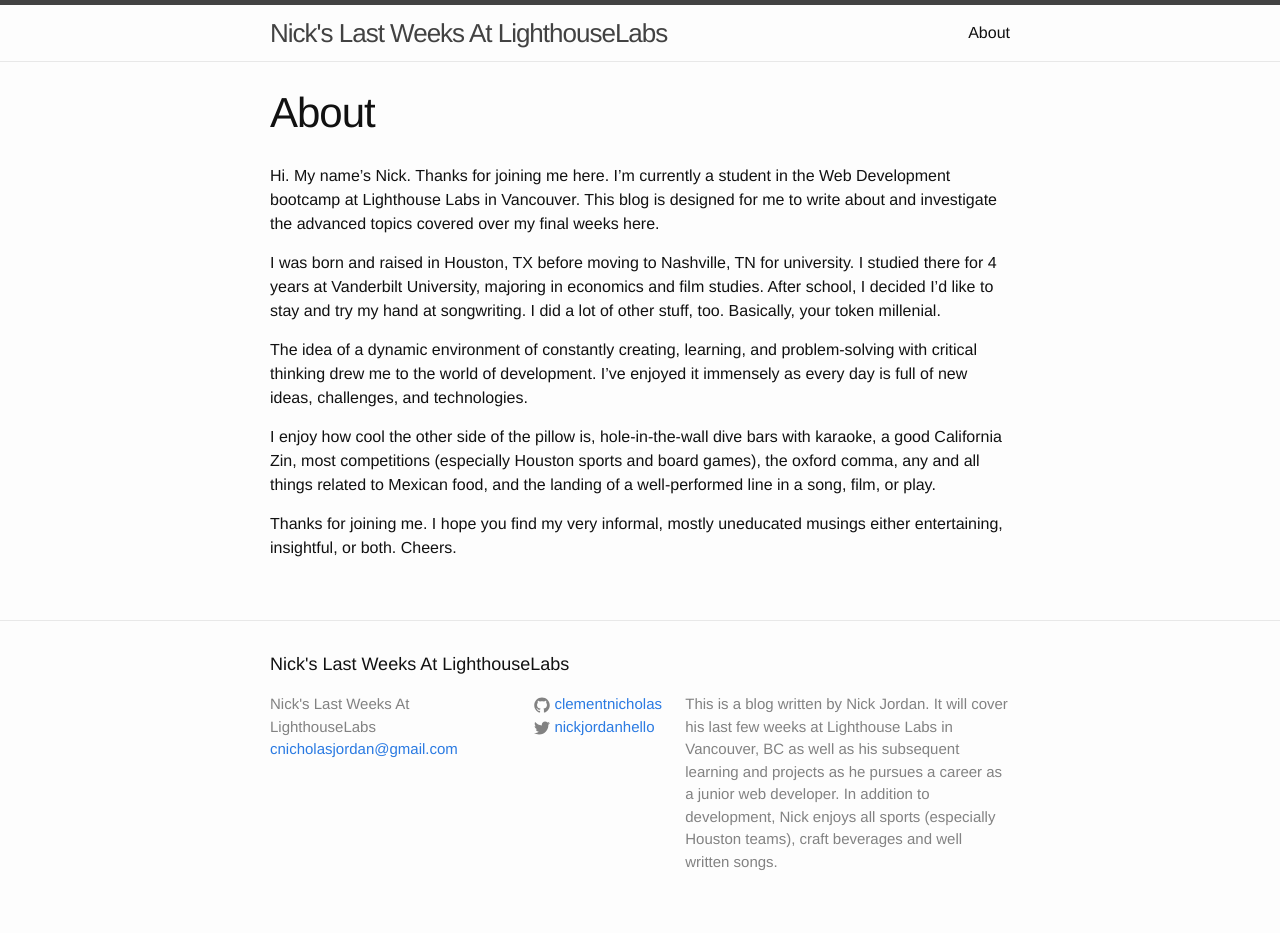
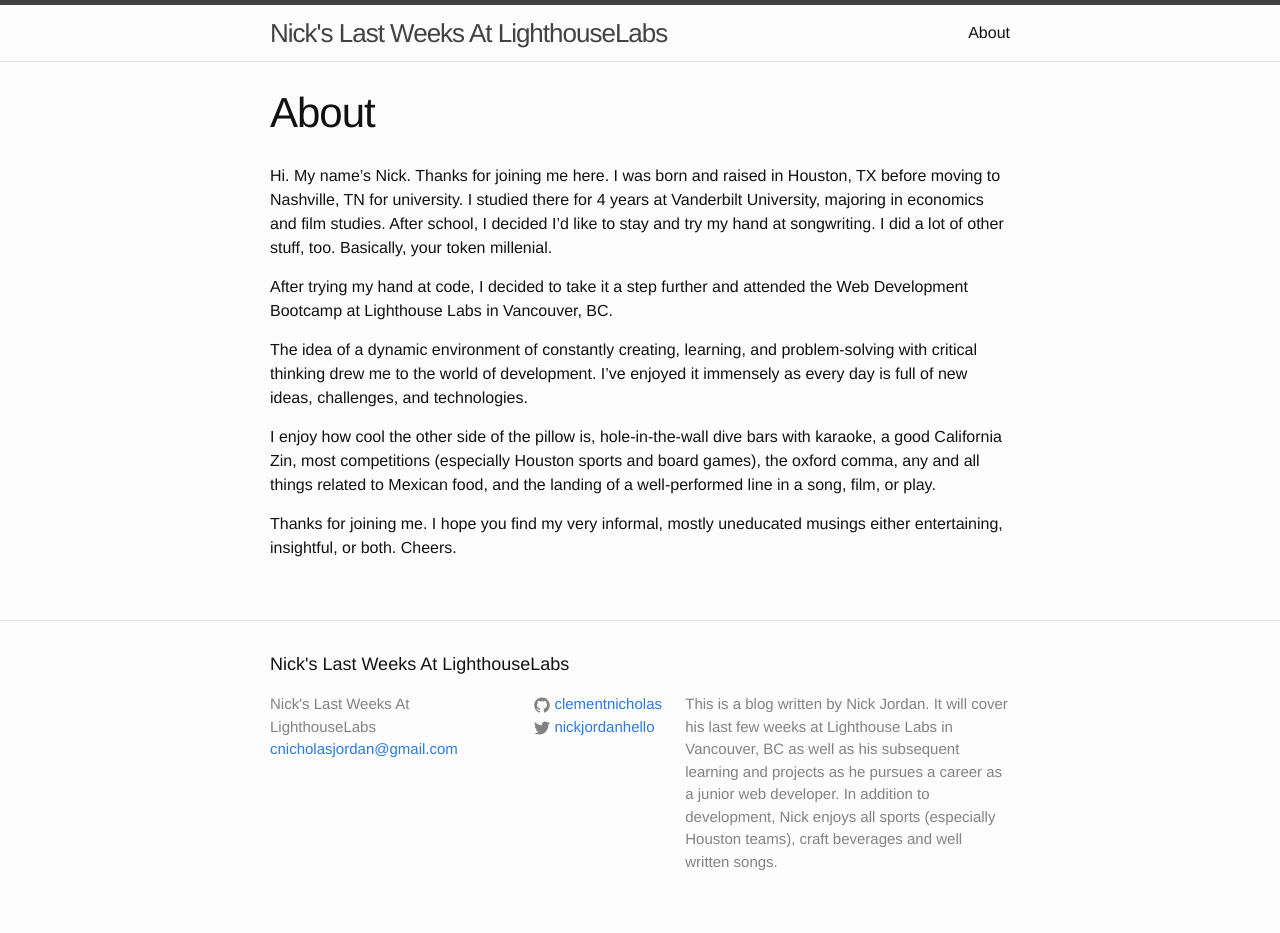
Before and after one commit to clementnicholas/clementnicholas.github.io, a Jekyll site: the page built from about.md, in a window 1280 px wide. Built offline with Jekyll 4.4.1, drawn with Linux system fonts in a browser that asks for light colours.

Commit message:
modified about page

```diff
--- a/about.md
+++ b/about.md
@@ -4,9 +4,9 @@
 permalink: /about/
 ---
 
-Hi. My name's Nick. Thanks for joining me here. I'm currently a student in the Web Development bootcamp at Lighthouse Labs in Vancouver. This blog is designed for me to write about and investigate the advanced topics covered over my final weeks here.
+Hi. My name's Nick. Thanks for joining me here. I was born and raised in Houston, TX before moving to Nashville, TN for university. I studied there for 4 years at Vanderbilt University, majoring in economics and film studies. After school, I decided I'd like to stay and try my hand at songwriting. I did a lot of other stuff, too. Basically, your token millenial.
 
-I was born and raised in Houston, TX before moving to Nashville, TN for university. I studied there for 4 years at Vanderbilt University, majoring in economics and film studies. After school, I decided I'd like to stay and try my hand at songwriting. I did a lot of other stuff, too. Basically, your token millenial.
+After trying my hand at code, I decided to take it a step further and attended the Web Development Bootcamp at Lighthouse Labs in Vancouver, BC.
 
 The idea of a dynamic environment of constantly creating, learning, and problem-solving with critical thinking drew me to the world of development. I've enjoyed it immensely as every day is full of new ideas, challenges, and technologies.
 
```
